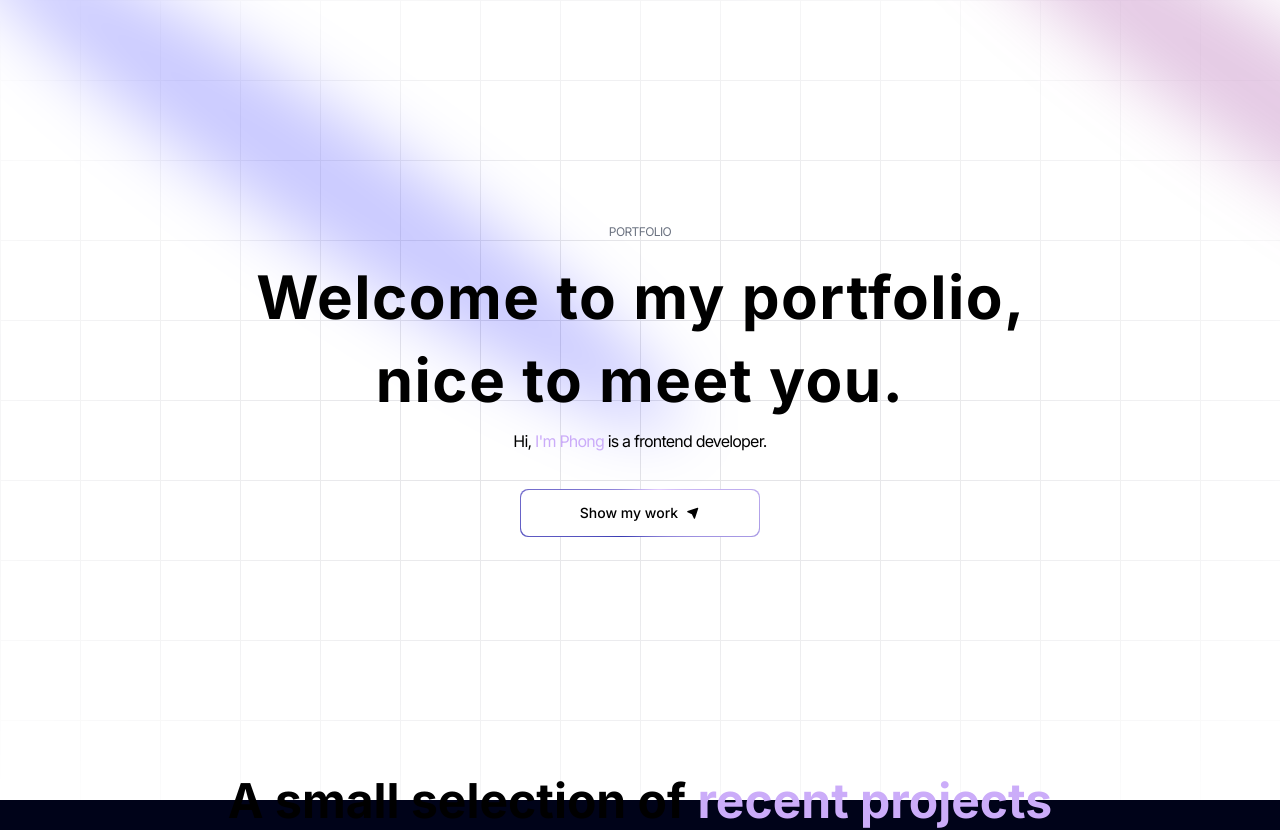
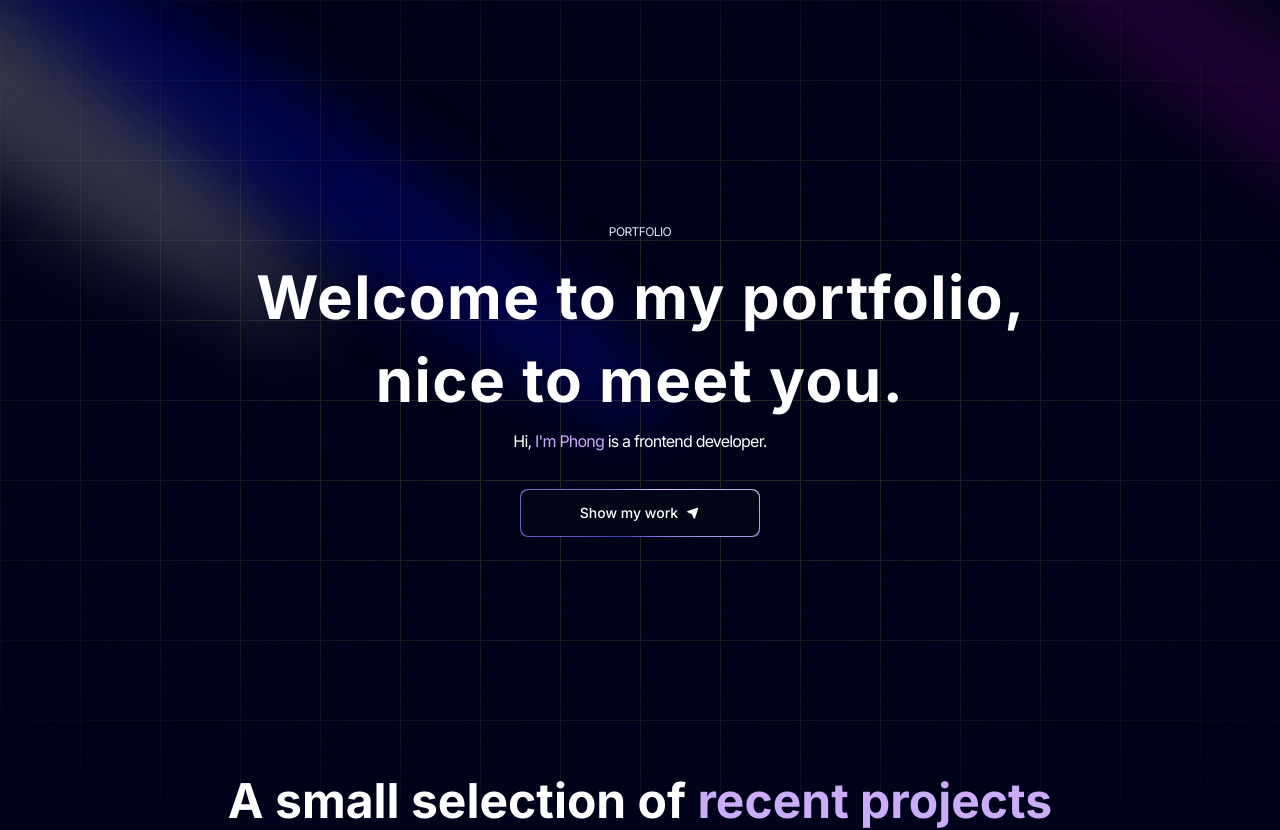
Before and after one commit to TtPhong-FS/Portfolio, a Next.js app: page / in a window 1280 px wide. Shown: the top 830 px of the page. Built offline with nearby package versions, Linux system fonts and the light colour scheme.

Commit message:
using first dark mode

```diff
--- a/src/app/globals.css
+++ b/src/app/globals.css
@@ -114,8 +114,5 @@
 @layer base {
   * {
     @apply border-border outline-ring/50;
-}
-body {
-    @apply bg-background text-foreground;
   }
 }
--- a/src/components/landing/hero.tsx
+++ b/src/components/landing/hero.tsx
@@ -1,7 +1,7 @@
-import { cn } from '@/lib/utils'
 import Link from 'next/link'
 import { BiSolidNavigation } from 'react-icons/bi'
 import ButtonMagic from '../ui/button-magic'
+import { GridBackground } from '../ui/grid-background'
 import { Spotlight } from '../ui/spot-light'
 import { TextGenerateEffect } from '../ui/text-generate-effect'
 
@@ -12,28 +12,16 @@ const Hero = () => {
       <Spotlight className="top-10 left-full h-[80vh] w-[50vw]" fill="purple" />
       <Spotlight className="top-28 left-80 h-[80vh] w-[50vw]" fill="blue" />
 
-      <div className="absolute top-0 left-0 flex h-screen w-full items-center justify-center bg-white dark:bg-black-100">
-        <div
-          className={cn(
-            'absolute inset-0',
-            '[background-size:80px_80px]',
-            '[background-image:linear-gradient(to_right,#e4e4e7_1px,transparent_1px),linear-gradient(to_bottom,#e4e4e7_1px,transparent_1px)]',
-            'dark:[background-image:linear-gradient(to_right,#262626_1px,transparent_1px),linear-gradient(to_bottom,#262626_1px,transparent_1px)]'
-          )}
-        />
-        <div className="pointer-events-none absolute inset-0 flex items-center justify-center bg-white [mask-image:radial-gradient(ellipse_at_center,transparent_20%,black)] dark:bg-black-100" />
-      </div>
+      <GridBackground />
 
       <div className="flex justify-center relative my-20 z-10">
         <div className="max-w-[89vw] md:max-w-2xl lg:max-w-[60vw] flex flex-col items-center justify-center">
-          <h2 className="uppercase tracking-tighter text-xs text-center dark:text-blue-100 text-gray-500 max-w-80">
-            Portfolio
-          </h2>
+          <h2 className="uppercase tracking-tighter text-xs text-center text-blue-100  max-w-80">Portfolio</h2>
           <TextGenerateEffect
             className="text-center text-[40px] md:text-5xl lg:text-6xl"
             words="Welcome to my portfolio, nice to meet you."
           />
-          <p className="text-center text-black-default dark:text-white md:tracking-tighter mb-4 mt-2 text-sm lg:text-base">
+          <p className="text-center text-white md:tracking-tighter mb-4 mt-2 text-sm lg:text-base">
             Hi, <span className="text-purple">I&apos;m Phong </span>is a frontend developer.
           </p>
 
--- a/src/components/landing/project.tsx
+++ b/src/components/landing/project.tsx
@@ -7,7 +7,7 @@ import { Spotlight } from '../ui/spot-light'
 const Project = () => {
   return (
     <section id="projects" className="relative z-20 py-20">
-      <h1 className="heading text-black-default dark:text-white">
+      <h1 className="heading  text-white">
         A small selection of <span className="text-purple">recent projects</span>
       </h1>
       <div className="flex flex-wrap items-center justify-center p-4 gap-16 mt-10">
--- a/src/components/ui/button-magic.tsx
+++ b/src/components/ui/button-magic.tsx
@@ -10,7 +10,7 @@ export default function ButtonMagic({ title, position, handleClick, icon, otherC
   return (
     <button className="relative inline-flex h-12 overflow-hidden rounded-lg p-[1px] focus:outline-none w-full md:w-60 md:mt-5">
       <span className="absolute inset-[-1000%] animate-[spin_2s_linear_infinite] bg-[conic-gradient(from_90deg_at_50%_50%,#E2CBFF_0%,#393BB2_50%,#E2CBFF_100%)]" />
-      <span className="inline-flex h-full w-full cursor-pointer items-center justify-center rounded-lg dark:bg-slate-950 bg-white px-6 py-1 gap-2 text-sm font-medium dark:text-white text-black-default backdrop-blur-3xl ${}">
+      <span className="inline-flex h-full w-full cursor-pointer items-center justify-center rounded-lg bg-slate-950 px-6 py-1 gap-2 text-sm font-medium text-white backdrop-blur-3xl ${}">
         {position === 'left' && icon}
         {title}
         {position === 'right' && icon}
--- a/src/components/ui/floating-navbar.tsx
+++ b/src/components/ui/floating-navbar.tsx
@@ -50,19 +50,17 @@ export const FloatingNavbar = ({
         }}
         className={cn('flex fixed top-10 inset-x-0 items-center justify-between', className)}
       >
-        <h1 className="hidden lg:block text-center md:text-xl mx-auto dark:text-white text-black-default font-semibold">
-          TtPhong.dev
-        </h1>
+        <h1 className="hidden lg:block text-center md:text-xl mx-auto text-white font-semibold">TtPhong.dev</h1>
         <div
           className={cn(
-            'flex max-w-fit mx-auto border-transparent  dark:border-white/[0.2] rounded-full dark:bg-slate-900 bg-white shadow-[0px_2px_3px_-1px_rgba(0,0,0,0.1),0px_1px_0px_0px_rgba(25,28,33,0.02),0px_0px_0px_1px_rgba(25,28,33,0.08)] z-[5000] py-4 px-8  items-center justify-center space-x-7 '
+            'flex max-w-fit mx-auto border-white/[0.2] rounded-full bg-slate-900 shadow-[0px_2px_3px_-1px_rgba(0,0,0,0.1),0px_1px_0px_0px_rgba(25,28,33,0.02),0px_0px_0px_1px_rgba(25,28,33,0.08)] z-[5000] py-4 px-8  items-center justify-center space-x-7 '
           )}
         >
           {navItems.map((navItem: any, idx: number) => (
             <Link
               key={`link=${idx}`}
               href={navItem.link}
-              className={cn('relative dark:text-neutral-50 items-center flex text-gray-900 dark:hover:text-gray-300')}
+              className={cn('relative text-slate-50 items-center flex dark:hover:text-slate-400')}
             >
               <span className="block lg:hidden">
                 <navItem.icon />
--- a/src/components/ui/grid-background.tsx
+++ b/src/components/ui/grid-background.tsx
@@ -2,16 +2,16 @@ import { cn } from '@/lib/utils'
 
 export function GridBackground() {
   return (
-    <div className="absolute top-0 left-0 flex h-screen w-full items-center justify-center bg-white dark:bg-black-100">
+    <div className="absolute top-0 left-0 flex h-screen w-full items-center justify-center bg-black-100">
       <div
         className={cn(
           'absolute inset-0',
           '[background-size:80px_80px]',
           '[background-image:linear-gradient(to_right,#e4e4e7_1px,transparent_1px),linear-gradient(to_bottom,#e4e4e7_1px,transparent_1px)]',
-          'dark:[background-image:linear-gradient(to_right,#262626_1px,transparent_1px),linear-gradient(to_bottom,#262626_1px,transparent_1px)]'
+          '[background-image:linear-gradient(to_right,#262626_1px,transparent_1px),linear-gradient(to_bottom,#262626_1px,transparent_1px)]'
         )}
       />
-      <div className="pointer-events-none absolute inset-0 flex items-center justify-center bg-white [mask-image:radial-gradient(ellipse_at_center,transparent_20%,black)] dark:bg-black-100" />
+      <div className="pointer-events-none absolute inset-0 flex items-center justify-center [mask-image:radial-gradient(ellipse_at_center,transparent_20%,black)] bg-black-100" />
     </div>
   )
 }
--- a/src/components/ui/text-generate-effect.tsx
+++ b/src/components/ui/text-generate-effect.tsx
@@ -37,7 +37,7 @@ export const TextGenerateEffect = ({
           return (
             <motion.span
               key={word + idx}
-              className="dark:text-white text-black-default opacity-0"
+              className="text-white opacity-0"
               style={{
                 filter: filter ? 'blur(10px)' : 'none'
               }}
@@ -53,7 +53,7 @@ export const TextGenerateEffect = ({
   return (
     <div className={cn('font-bold', className)}>
       <div className="mt-4">
-        <div className=" dark:text-white text-black leading-snug tracking-wide">{renderWords()}</div>
+        <div className=" text-white text-black leading-snug tracking-wide">{renderWords()}</div>
       </div>
     </div>
   )
```
